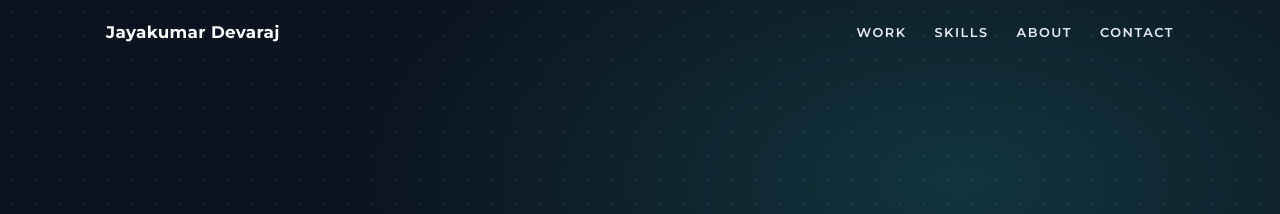
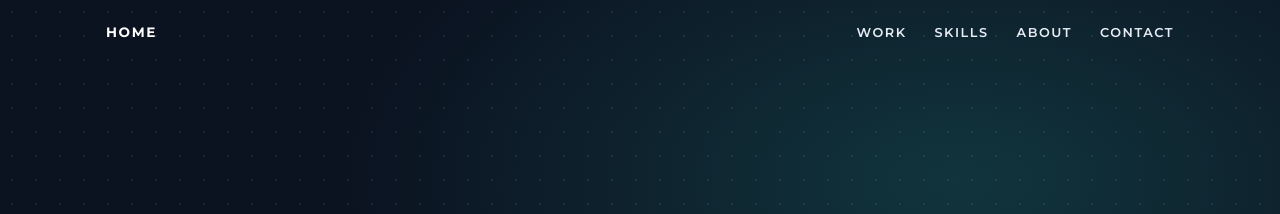
Before and after one commit to jayakumar-devaraj/jayakumar-devaraj.github.io, a Jekyll site: the page built from index.md, in a window 1280 px wide. Shown: the top 214 px of the page. Built offline with Jekyll 4.4.1, drawn with Linux system fonts in a browser that asks for light colours.

Commit message:
Replace the nav name with a Home link styled like the other nav links

```diff
--- a/_layouts/default.html
+++ b/_layouts/default.html
@@ -4,7 +4,7 @@
   <body class="{% if page.layout == 'home' %}is-home{% endif %}">
     <header class="nav" id="nav">
       <div class="container nav-inner">
-        <a class="nav-brand" href="{{ "/" | relative_url }}">{{ site.title }}</a>
+        <a class="nav-brand" href="{{ "/" | relative_url }}">Home</a>
         <button class="nav-toggle" type="button" aria-expanded="false" aria-controls="nav-links">Menu</button>
         <nav class="nav-links" id="nav-links">
           <a href="{{ "/#work" | relative_url }}">Work</a>
--- a/assets/css/site.css
+++ b/assets/css/site.css
@@ -42,9 +42,10 @@ a { color: var(--accent-ink); }
 .nav.scrolled { box-shadow: 0 1px 0 var(--ink-line); }
 .nav-inner { height: 100%; display: flex; align-items: center; justify-content: space-between; }
 .nav-brand {
-  font: 700 1.05rem var(--heading); letter-spacing: .02em;
+  font: 700 .85rem var(--heading); letter-spacing: .12em; text-transform: uppercase;
   color: #fff; text-decoration: none;
 }
+.nav-brand:hover { color: var(--accent); }
 .nav-links { display: flex; gap: 28px; }
 .nav-links a {
   font: 600 .8rem var(--heading); letter-spacing: .12em; text-transform: uppercase;
```
